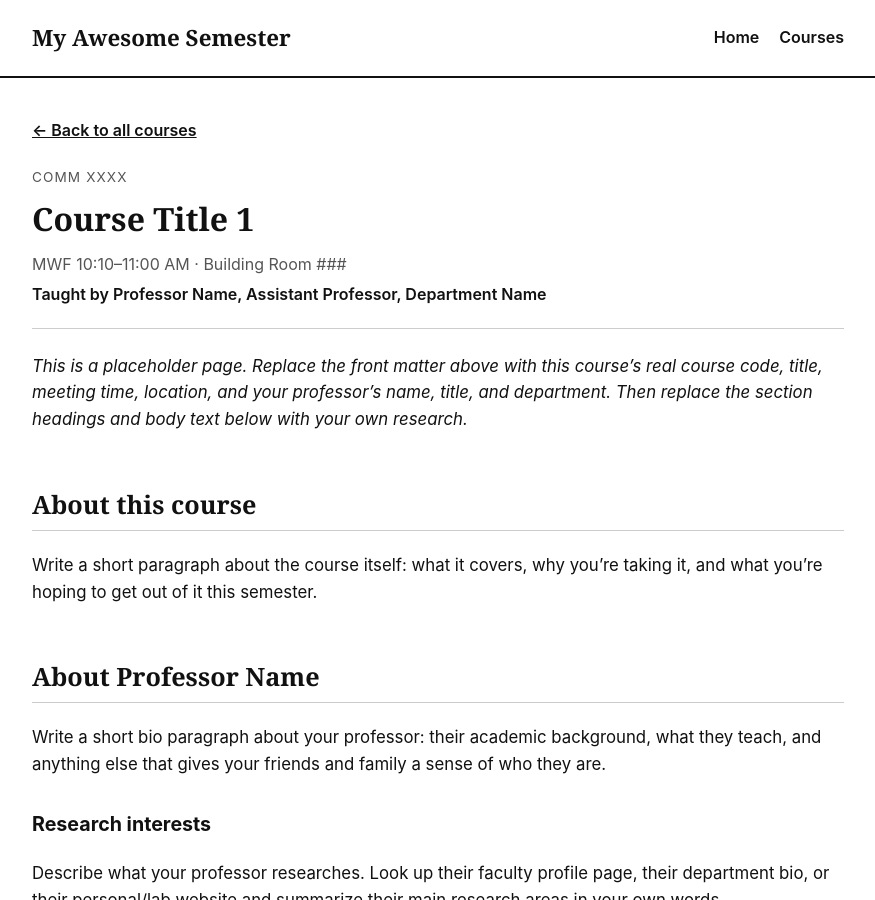
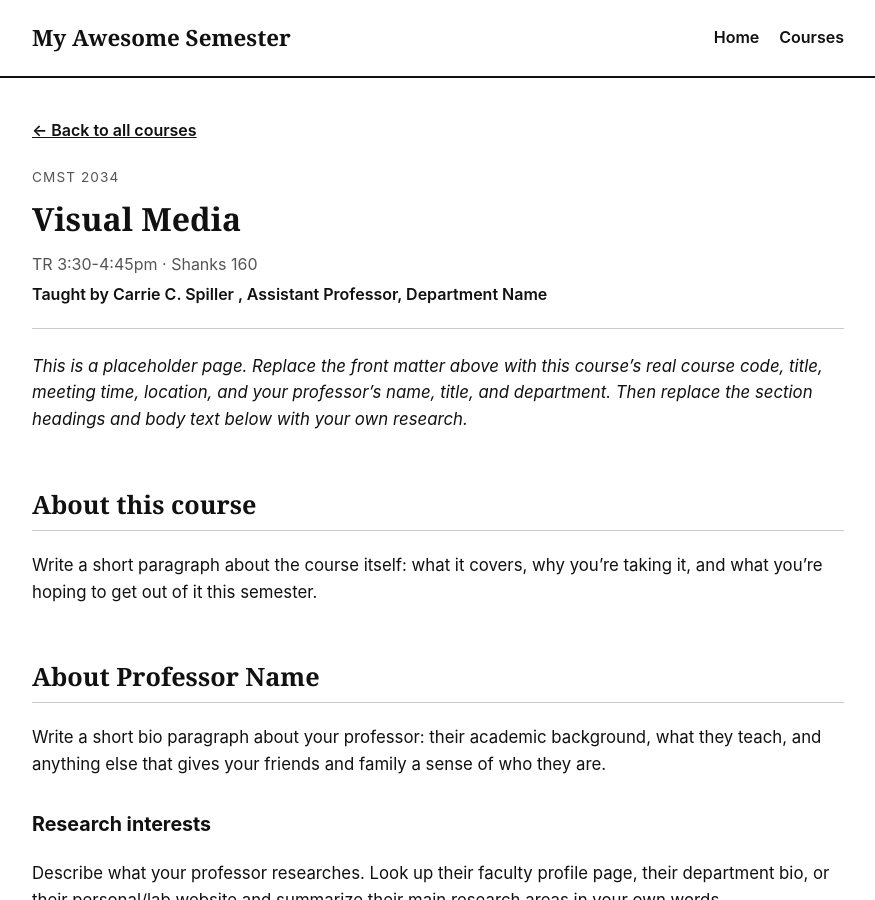
Before and after one commit to nevahall/myawesomesemester, a Jekyll site: the page built from _courses/course-01.md, in a window 1280 px wide and 900 px high. Shown: the whole window, without its empty margins (202-1077 px from the left). Built offline with Jekyll 4.4.1, drawn with Linux system fonts in a browser that asks for light colours.

Commit message:
Modify course information for Course 1
Updated course details including code, title, meeting time, location, and instructor.

```diff
--- a/_courses/course-01.md
+++ b/_courses/course-01.md
@@ -1,10 +1,10 @@
 ---
 course_number: 1
-course_code: "COMM XXXX"
-course_title: "Course Title 1"
-meeting_time: "MWF 10:10–11:00 AM"
-location: "Building Room ###"
-instructor_name: "Professor Name"
+course_code: "CMST 2034"
+course_title: "Visual Media"
+meeting_time: "TR 3:30-4:45pm"
+location: "Shanks 160"
+instructor_name: "Carrie C. Spiller "
 instructor_title: "Assistant Professor"
 instructor_department: "Department Name"
 ---
```
